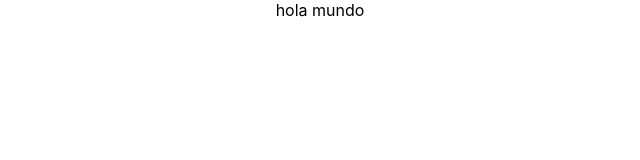
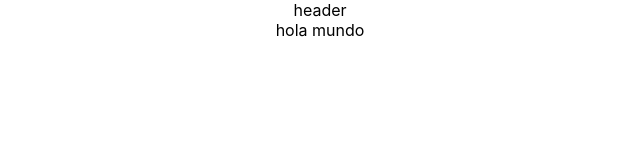
Before and after one commit to laudmazzaferro/neboola-technical-test-2, a React (Create React App) app: page / in a window 1280 px wide. Shown: the top 160 px of the page, without its empty margins (320-960 px from the left). Built offline with nearby package versions, Linux system fonts and the light colour scheme.

Commit message:
Import and export componentes pics and header

```diff
--- a/src/App.js
+++ b/src/App.js
@@ -1,4 +1,6 @@
 import React from 'react';
+import Header from './Components/Header';
+import Pics from './Components/Pics'
 import './scss/App.scss';
 
 class App extends  React.Component {
@@ -11,6 +13,11 @@ class App extends  React.Component {
   render(){
     return (
       <div className="App">
+        <Header></Header>
+        <main>
+          <Pics></Pics>
+        </main>
+
         hola mundo
       </div>
     )
--- a/src/Components/Header.js
+++ b/src/Components/Header.js
@@ -0,0 +1,9 @@
+import React from 'react';
+
+const Header = (props) => {
+  return(
+    <div>header</div>
+  );
+};
+
+export default Header;
--- a/src/Components/Pics.js
+++ b/src/Components/Pics.js
@@ -0,0 +1,11 @@
+import React from 'react';
+
+class Pics extends  React.Component {
+  render(){
+    return(
+      <div></div>
+    );
+  }
+}
+
+export default Pics;
```
